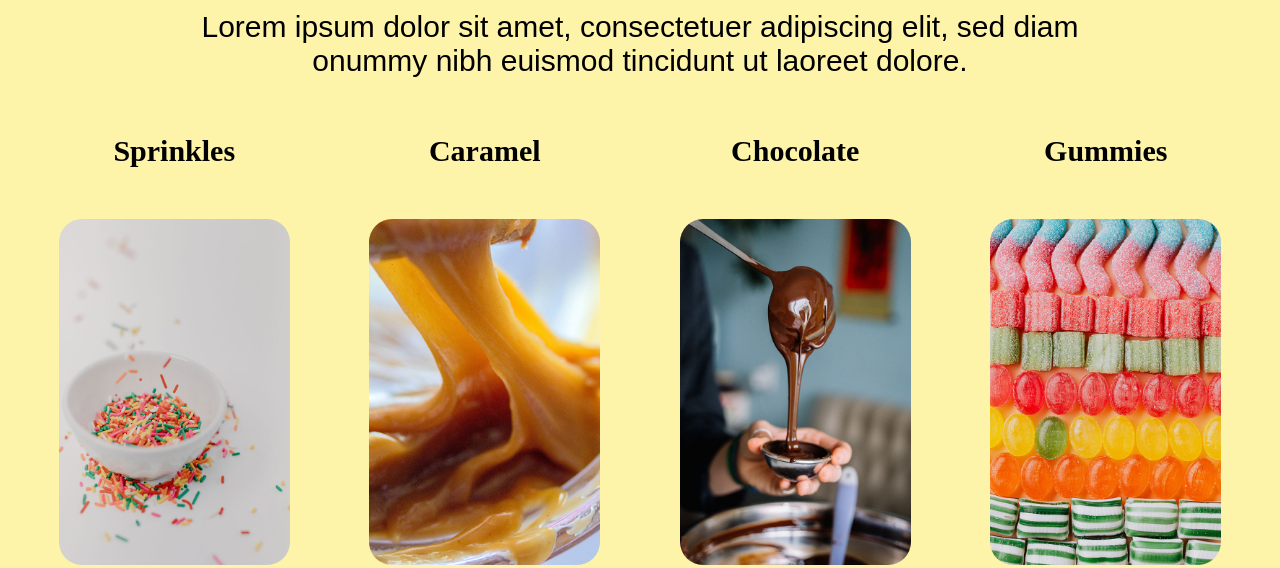
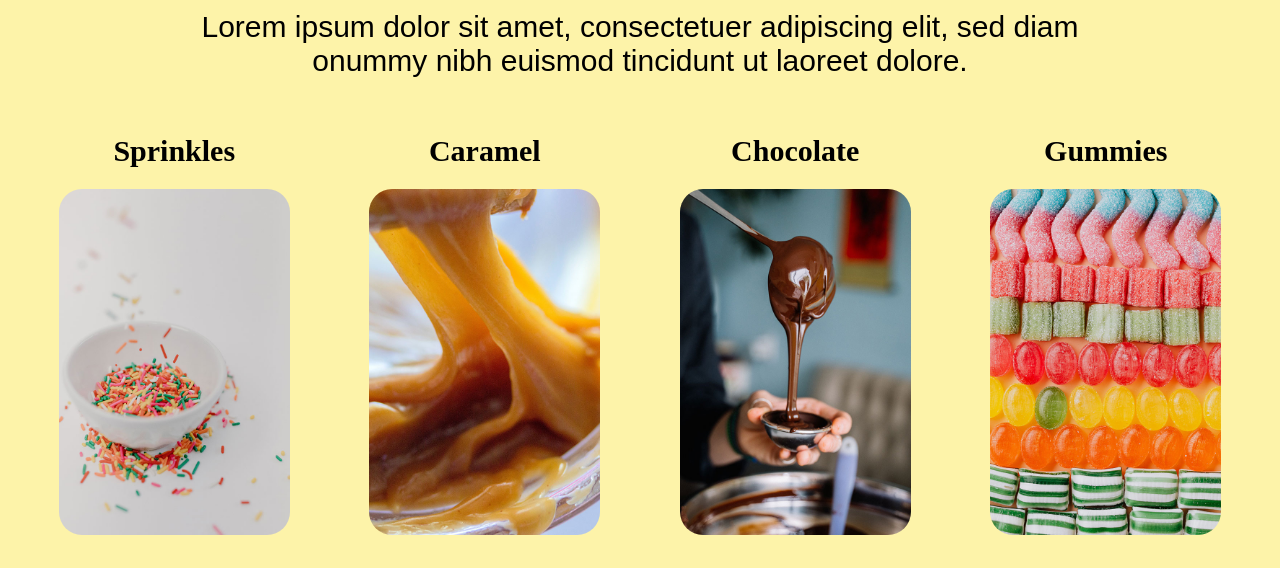
Before and after one commit to tous0038/tous0038.github.io, a plain HTML site: page prototype/toppings.html in a window 1280 px wide. Shown: the part 183-751 px from the top of the page. Drawn offline with nearby package versions, Linux system fonts and the light colour scheme.

Commit message:
fix the padding in topping catergory

```diff
--- a/prototype/css/toppings-style.css
+++ b/prototype/css/toppings-style.css
@@ -1,6 +1,3 @@
-*{
-    box-sizing:border-box;
-}
 .toppings{
     background-color: #FDF3A9;
     display: grid;
@@ -9,11 +6,16 @@
 .toppings h2,.toppings h5,.toppings p {
     text-align: center;
 }
+.toppings h5{
+    margin-bottom: 20px;
+    margin-top: 10px;
+}
 .toppings img{
     border-radius: 23px;
     margin: 0px auto 0px auto;
     display: flex;
     justify-content: center;
+
 }
 
 @media (min-width: 800px){
@@ -59,7 +61,7 @@
 }
 @media (min-width: 1280px){
     .toppings{
-        grid-template-rows: 160px 1fr 1fr ;
+        grid-template-rows: 200px 1fr 1fr ;
         grid-template-columns: repeat(4, 1fr);
         grid-template-areas:
         "topping topping topping topping "
```
